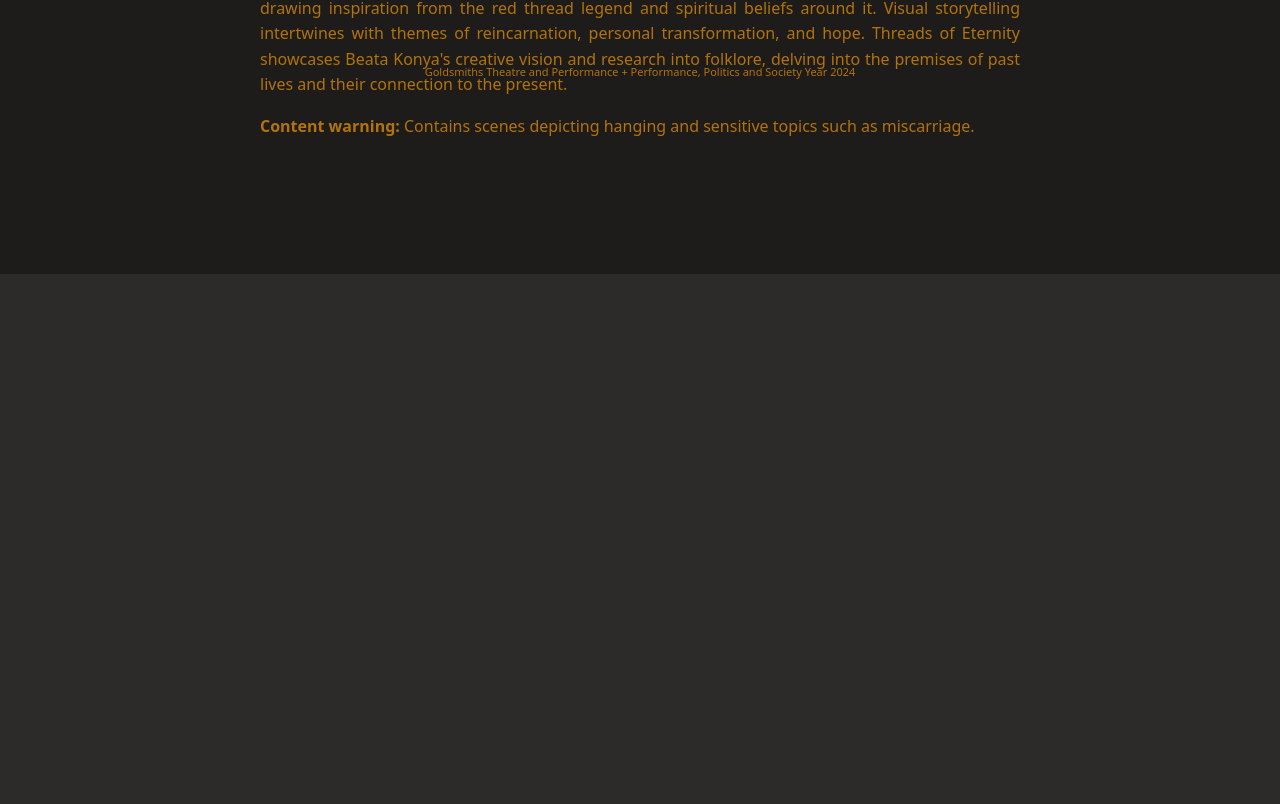
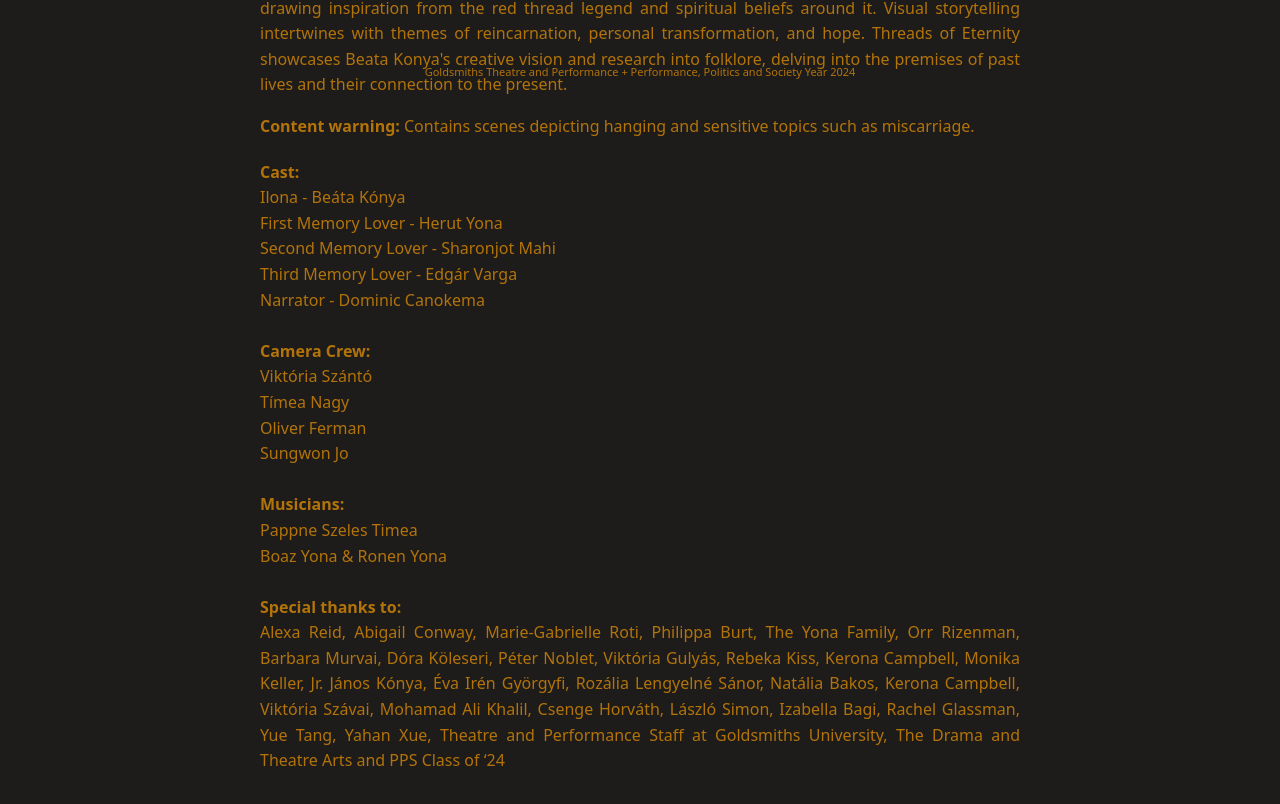
Before and after one commit to beatak777/tap-out-24, a React (Vite) app: page /threadsofeternity in a window 1280 px wide. Shown: the part 716-1520 px from the top of the page. Before the commit the page ends 990 px from the top, so only its background shows below. Built offline with nearby package versions, Linux system fonts and the light colour scheme.

Commit message:
added some stuff

```diff
--- a/src/components/Pages/About.jsx
+++ b/src/components/Pages/About.jsx
@@ -31,7 +31,7 @@ const About = () => {
 
           <h1 className="text-center mb-4">SPECIAL THANKS TO:</h1>
           <p style={paragraphStyle}>
-          We would like to express special thanks for all the contributions of our amazing tutors, Alexa Reid, Marie-Gabrielle Rotie, Abigail Conway; to our tech tutors Chloe Kenward, Patrick Furness, Emily Mead, Molly Syrett, Nao Nagai; to our marketing tutors Adrian de La Court, Ashley Evenson; to our photographer Keiko Ikeuchi; to our  programming team Martha Stokes, June-Lallah Romantif and Rosanna Pike; to our technical coordinators Emily West, Joshua Silvani, Marks Zubulis and lastly to our marketing team Sofia Natoli, Francesca Short and Beata Konya.
+          We would like to express special thanks for all the contributions of our amazing tutors, Alexa Reid, Marie-Gabrielle Rotie, Abigail Conway; to our tech tutors Chloe Kenward, Patrick Furness, Emily Mead, Molly Syrett, Nao Nagai; to our marketing tutors Adrian de La Court, Ashley Evenson; to our photographer Keiko Ikeuchi; to our  programming team Martha Stokes, June-Lallah Romatif and Rosanna Pike; to our technical coordinators Emily West, Joshua Silvani, Marks Zubulis and lastly to our marketing team Sofia Natoli, Francesca Short and Beata Konya.
           </p>
 
         </div>
--- a/src/components/Pages/Shows/BlueBottle.jsx
+++ b/src/components/Pages/Shows/BlueBottle.jsx
@@ -26,7 +26,23 @@ const BlueBottle = () => {
 
       <p style={{ textAlign: 'justify', lineHeight: '1.6', marginBottom: '20px' }}>
         <strong>Content warning:</strong> Contains strong language, addiction, references to death, grief and sex.
+
       </p>
+
+      <p style={{ textAlign: 'justify', lineHeight: '1.6' }}>
+      <strong>Performers:</strong>  <br />
+      Sofia Natoli as Rosemary <br />
+
+Nate Leather as Indie <br />
+
+<strong>Writer:</strong> Nate Leather <br />
+
+<strong>Co-directors:</strong>
+ Nate Leather and Sofia Natoli <br />
+
+<strong>Intimacy coordinator: </strong>Intimacy coordinator: Luna Laurenti <br />
+      </p>
+
     </div>
   );
 };
--- a/src/components/Pages/Shows/CaseAffliction.jsx
+++ b/src/components/Pages/Shows/CaseAffliction.jsx
@@ -28,7 +28,12 @@ const CaseAffliction = () => {
         <strong>Content warning:</strong> Contains graphic imagery, loud sounds, haze and bright lights, potential jump scares and water splash, and references to violence and death.
       </p>
 
+      <p style={{ textAlign: 'justify', lineHeight: '1.6', marginBottom: '20px' }}>
+        <strong>Devised and performed by:</strong>  Emily West and Marks Zubulis
+        <br />
 
+        <strong> Sound design by:</strong> Marks Zubulis
+      </p>
     </div>
   );
 };
--- a/src/components/Pages/Shows/Fckyou.jsx
+++ b/src/components/Pages/Shows/Fckyou.jsx
@@ -23,6 +23,15 @@ const Fckyou = () => {
       <p style={{ textAlign: 'justify', lineHeight: '1.6' }}>
         Jess and Mia have been in a toxic relationship for 6 months. Jess, realizing that she has been cheated on the night before, begins to plan her revenge. Bradford and Hunnam have created naturalistic work fusing elements of comedy while juggling some sensitive topics regarding dysfunctional relationships, inspired by Fleabag, Chewing Gum, Skins, That Face, Lungs, and The House of Bernarda Alba.
       </p>
+
+      <p style={{ textAlign: 'justify', lineHeight: '1.6' }}>
+  <strong> Performers:</strong> <br />Alix Hunnam as Mia <br />
+Danielle Bradford as Jess <br />
+
+
+  <strong>Written and directed by: </strong>  Alix Hunnam and Danielle Bradford
+      </p>
+
     </div>
   );
 };
--- a/src/components/Pages/Shows/LovelyLabels.jsx
+++ b/src/components/Pages/Shows/LovelyLabels.jsx
@@ -28,6 +28,34 @@ const LovelyLabels = () => {
       <p style={{ textAlign: 'justify', lineHeight: '1.6', marginBottom: '20px' }}>
         <strong>Content warning:</strong> Contains scenes of simulated drug use, suicidal ideation, and frequent references to mental health conditions which are portrayed stereotypically.
       </p>
+
+      <p style={{ textAlign: 'justify', lineHeight: '1.6', marginBottom: '20px' }}>
+        <strong>Cast:</strong> <br />
+        Oscar Jones/Dr Marlowe - Oliver Ferman <br />
+Graham - Gary Ferman <br />
+Lovely Labels members: <br />
+Danielle Bradford <br />
+Alix Hunnam <br />
+<br />
+
+<strong>Written by:</strong>
+Oliver Ferman
+
+ <br />
+ <br />
+<strong>Edited by: </strong> Beata Konya <br />
+<br />
+        <strong>Special thanks to:</strong> <br />
+        Beata Konya,
+Maja Nowakowska,
+Jonathan Ferman,
+
+Alexa Reid, Abigail Conway, Marie-Gabrielle Rotie,
+
+The Theatre and Performance staff at Goldsmiths University,
+
+The Drama and Theatre Arts and PPS class of 2024
+      </p>
     </div>
   );
 };
--- a/src/components/Pages/Shows/Symposium.jsx
+++ b/src/components/Pages/Shows/Symposium.jsx
@@ -25,6 +25,17 @@ const Symposium = () => {
         <br /><br />
         Symposium is a theatrical experiment in search of what ‘meaning’ means and what constitutes the contemporary. Using postmodern techniques of pastiche to form an absurd narrative through time, we present the intersections of the cultural landscape through popular culture references. Symposium speaks to Frederic Jameson's notion of postmodernist ‘nostalgia,’ “Jameson calls this the longing to return to a ‘world of darkness that our modern age has lost, where the gap between worlds and things disappears and existence unfolds before us.” Symposium explicitly jibs society's preoccupation with recycling the past and its fear of looking forward, perhaps because the future screams of horror, but we want to answer the question of how to make new art in the flexible language of the past.
       </p>
+
+      <p style={{ textAlign: 'justify', lineHeight: '1.6' }}>
+      <strong>Performers: </strong> <br />
+       Lola Blackman <br /> Amelie Asha-Johnson <br /> Freddie McGovern <br /> Ariela Vine <br />
+
+
+
+      <strong>Director: </strong> <br />
+      Anouska Manion
+      </p>
+
     </div>
   );
 };
--- a/src/components/Pages/Shows/TheConvo.jsx
+++ b/src/components/Pages/Shows/TheConvo.jsx
@@ -27,6 +27,14 @@ const TheConvo = () => {
       <p style={{ textAlign: 'justify', lineHeight: '1.6', marginBottom: '20px' }}>
         In this witfully heart-warming play, Lyric, Jasmine, and Maya unite to share their diverse experiences, celebrating sisterhood, stereotype breaking, and cultural heritage. Through raw conversation, storytelling, and authentic connection, their voices resonate unapologetically. Inspired by Ntozake Shange’s “For Colored Girls”, Ryan Calais Cameron’s “For Black Boys”, and dialogues/speeches by Nikki Giovanni, James Baldwin, Toni Morrison, Maya Angelou, and Tupac Shakur, they incorporate hip-hop culture, dance theater, and spoken word in their conversation-based performance.
       </p>
+
+
+      <p style={{ textAlign: 'justify', lineHeight: '1.6', marginBottom: '20px' }}>
+      <strong>Devised and performed by:</strong>  <br />
+      June-Lallah Romatif <br /> Leanne Baza <br /> Brianna Williams
+
+
+      </p>
     </div>
   );
 };
--- a/src/components/Pages/Shows/TheWake.jsx
+++ b/src/components/Pages/Shows/TheWake.jsx
@@ -29,6 +29,19 @@ const TheWake = () => {
       <p style={{ textAlign: 'justify', lineHeight: '1.6', marginBottom: '20px' }}>
         <strong>Content warning:</strong> Contains themes of loss and death, use of haze and flashing lights.
       </p>
+
+      <p style={{ textAlign: 'justify', lineHeight: '1.6', marginBottom: '20px' }}>
+        <strong>Director (text):</strong>  Martha Cosgrove <br />
+<strong>Movement director:</strong> Luna Laurenti <br />
+<strong> Choreographer: </strong> Martina Bizzarri <br />
+
+<strong>Performers:</strong> Luna Laurenti, Martina Bizzarri, Martha Stokes, Jennifer Howe <br />
+
+<strong>Set design:</strong> Francesca Short <br />
+<strong>Costume design:</strong> Josh Silvani <br />
+<strong>Sound design: </strong> Maddy Xuaner Shan <br />
+<strong>Lighting design:</strong> Martha Cosgrove
+      </p>
     </div>
   );
 };
--- a/src/components/Pages/Shows/ThreadsOfEternity.jsx
+++ b/src/components/Pages/Shows/ThreadsOfEternity.jsx
@@ -22,6 +22,59 @@ const ThreadsOfEternity = () => {
       <p style={{ textAlign: 'justify', lineHeight: '1.6', marginBottom: '20px' }}>
         <strong>Content warning:</strong> Contains scenes depicting hanging and sensitive topics such as miscarriage.
       </p>
+      <p style={{ textAlign: 'justify', lineHeight: '1.6', marginBottom: '20px' }}>
+        <strong>Cast:</strong>  <br />
+
+	 Ilona - Beáta Kónya  <br />
+ First Memory Lover - Herut Yona  <br />
+Second Memory Lover	- Sharonjot Mahi <br />
+Third Memory Lover	- Edgár Varga <br />
+Narrator	- Dominic Canokema <br />
+<br />
+<strong>Camera Crew:</strong> <br />
+Viktória Szántó <br />
+Tímea Nagy <br />
+Oliver Ferman <br />
+Sungwon Jo <br />
+<br />
+<strong>Musicians:</strong> <br />
+Pappne Szeles Timea <br />
+Boaz Yona & Ronen Yona <br />
+<br />
+
+<strong>Special thanks to:</strong> <br />
+Alexa Reid,
+Abigail Conway,
+Marie-Gabrielle Roti,
+Philippa Burt,
+The Yona Family,
+Orr Rizenman,
+Barbara Murvai,
+Dóra Köleseri,
+Péter Noblet,
+Viktória Gulyás,
+Rebeka Kiss,
+Kerona Campbell,
+Monika Keller,
+Jr. János Kónya,
+Éva Irén Györgyfi,
+Rozália Lengyelné Sánor,
+Natália Bakos,
+Kerona Campbell,
+Viktória Szávai,
+Mohamad Ali Khalil,
+Csenge Horváth,
+László Simon,
+Izabella Bagi,
+Rachel Glassman,
+Yue Tang,
+Yahan Xue,
+Theatre and Performance Staff at Goldsmiths University,
+The Drama and Theatre Arts and PPS Class of ‘24
+
+
+      </p>
+
     </div>
   );
 };
```
